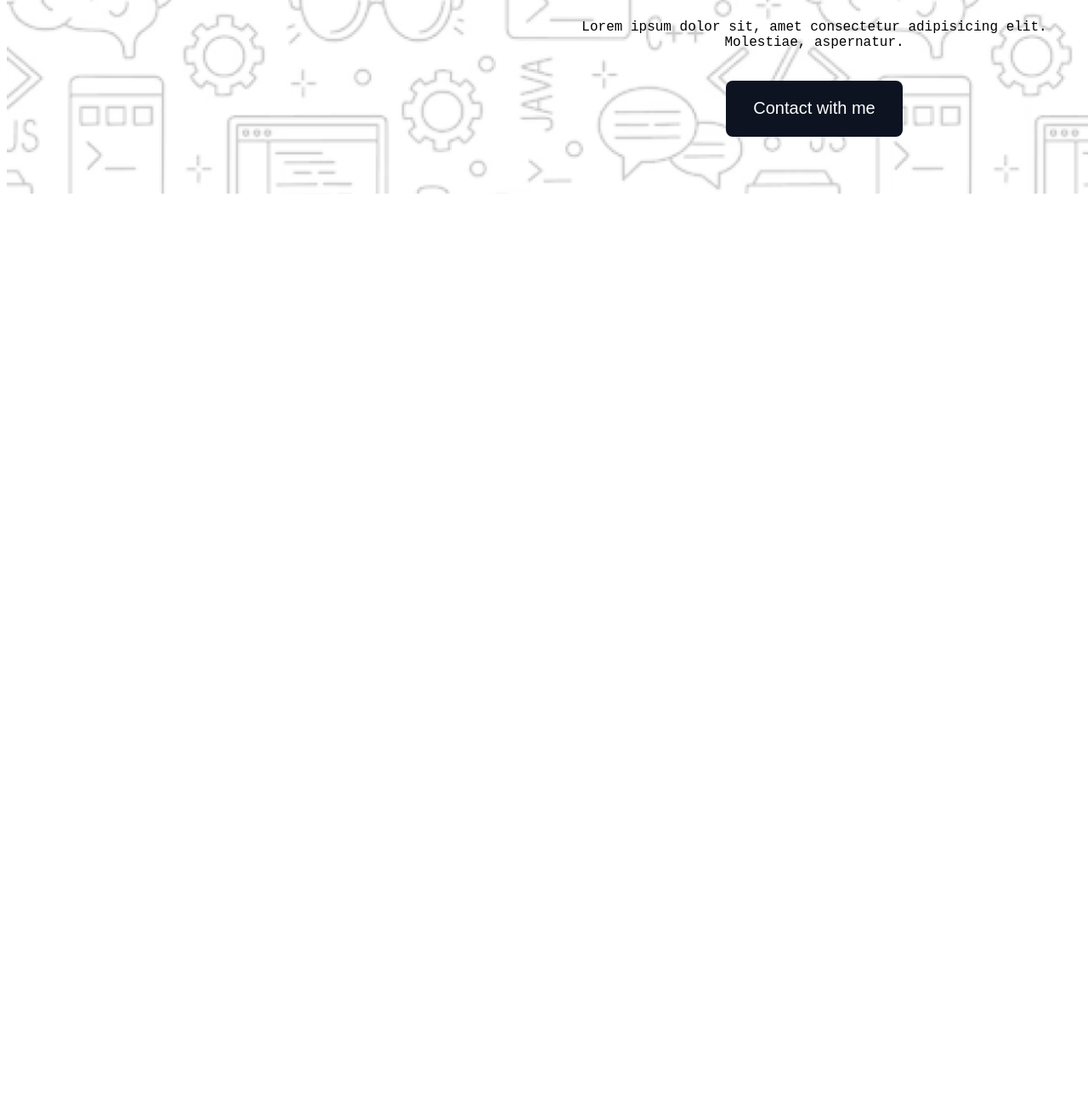
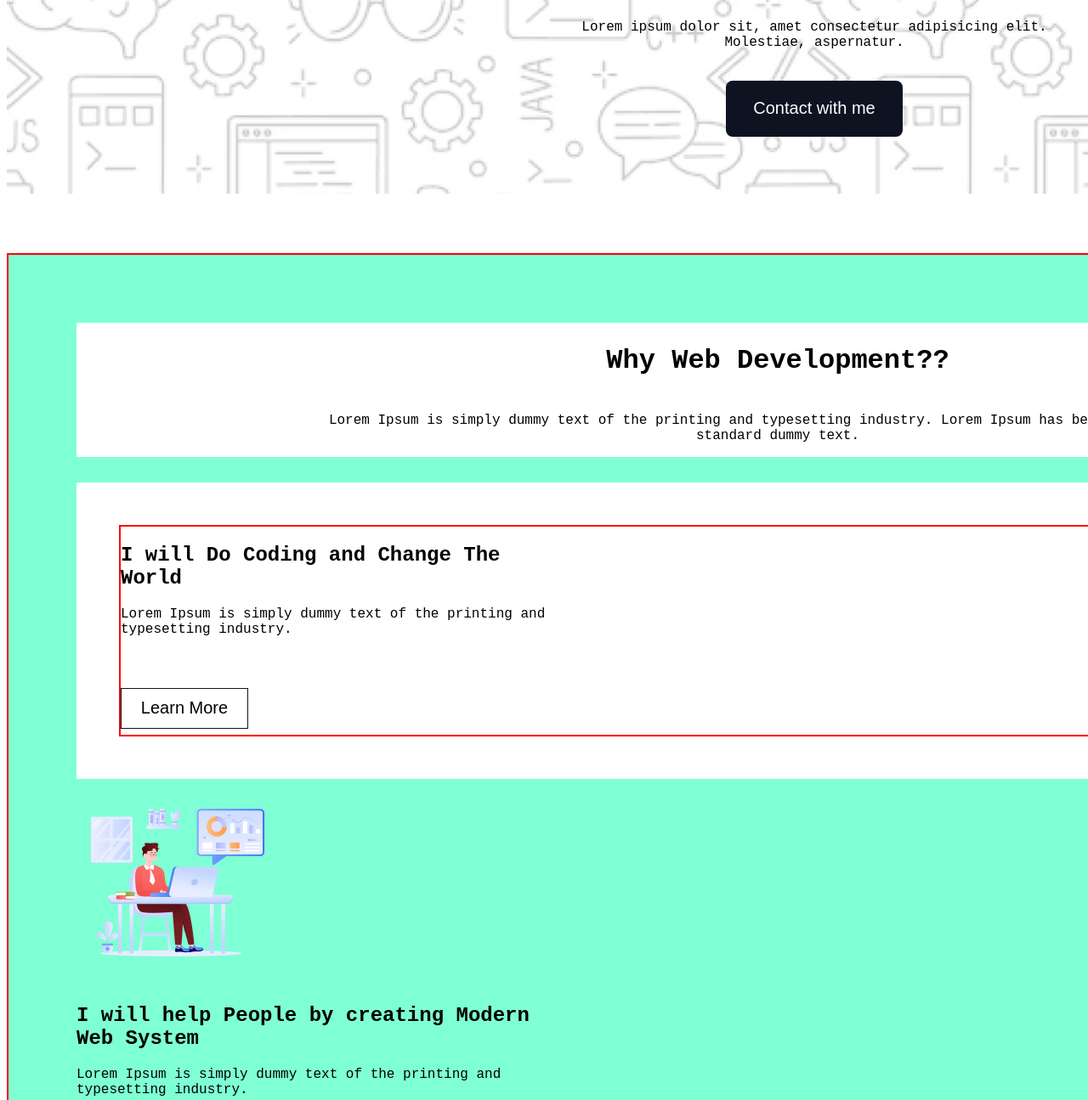
Before and after one commit to ashraful2871/assignment-1, a plain HTML site: page index.html in a window 1280 px wide. Shown: the part 504-1799 px from the top of the page at 85% size. Before the commit the page ends 800 px from the top, so only its background shows below. Drawn offline with Linux system fonts and the light colour scheme; a web font is replaced by a local one.

Commit message:
hero section don

```diff
--- a/index.html
+++ b/index.html
@@ -28,6 +28,37 @@
                 <button>Contact with me</button>
             </div>
         </section>
+        <section class="developer-section-container">
+            <div class="developer-container">
+                <h1>Why Web Development??</h1>
+                <p>Lorem Ipsum is simply dummy text of the printing and typesetting industry. Lorem Ipsum has been the
+                    industry's<br> standard dummy text.</p>
+            </div>
+
+            <div class="developer-container2">
+                <div class="dev-sub-container">
+                    <div>
+                        <h1>I will Do Coding and Change The<br> World</h1>
+                        <p>Lorem Ipsum is simply dummy text of the printing and<br> typesetting industry.</p>
+                        <button id="button">Learn More</button>
+                    </div>
+                    <div>
+                        <img src="assets/Layer_1.png" alt="">
+                    </div>
+                </div>
+            </div>
+
+            <div>
+                <div>
+                    <div><img src="assets/Group 3.png" alt=""></div>
+                    <div>
+                        <h1>I will help People by creating Modern<br> Web System</h1>
+                        <p>Lorem Ipsum is simply dummy text of the printing and<br> typesetting industry.</p>
+                    </div>
+                </div>
+            </div>
+
+        </section>
     </main>
     <footer>
 
--- a/styles/styles.css
+++ b/styles/styles.css
@@ -5,7 +5,15 @@
     font-style: normal;
 }
 
-/* navigation-section */
+#button {
+    width: 150px;
+    height: 48px;
+    font-size: 20px;
+    background-color: white;
+    border: 1px solid rgb(13, 19, 33);
+}
+
+/* navigation-section-style */
 
 .nav-container {
     display: flex;
@@ -21,7 +29,7 @@
     border-radius: 8px;
 }
 
-/* developer-section */
+/* hero-section-style */
 
 .hero-section-container {
     width: 1900px;
@@ -52,9 +60,47 @@
     border: none;
     margin-top: 20px;
 }
-.hero-container img{
+
+.hero-container img {
     margin-bottom: 20px;
 }
-.hero-container h1{
+
+.hero-container h1 {
     margin-bottom: 10px;
 }
+
+/* developer-section-style */
+.developer-section-container {
+    width: 1650px;
+    height: 1395px;
+    border: 2px solid red;
+    margin: 70px auto;
+    background-color: aquamarine;
+    padding: 80px;
+}
+
+.developer-container{
+    display: flex;
+    flex-direction: column;
+    align-items: center;
+    text-align: center;
+    background-color: white;
+    margin-bottom: 30px;
+}
+.developer-container h1{
+    font-size: 32px;
+}
+
+.developer-container2{
+    background-color: white;
+    display: flex;
+    padding: 50px
+}
+.dev-sub-container{
+    display: flex;
+    gap: 700px;
+    border: 2px solid red;
+}
+.dev-sub-container p{
+    margin-bottom: 60px;
+}
```
